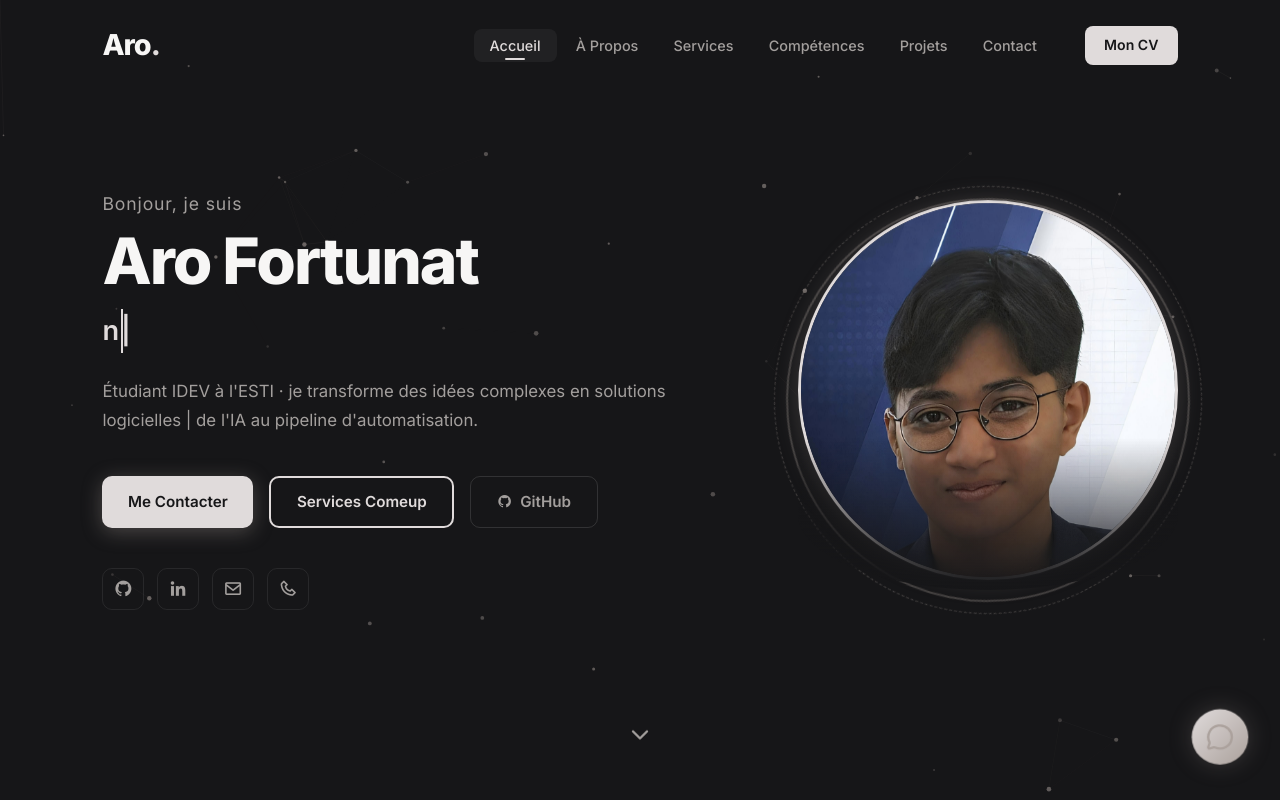
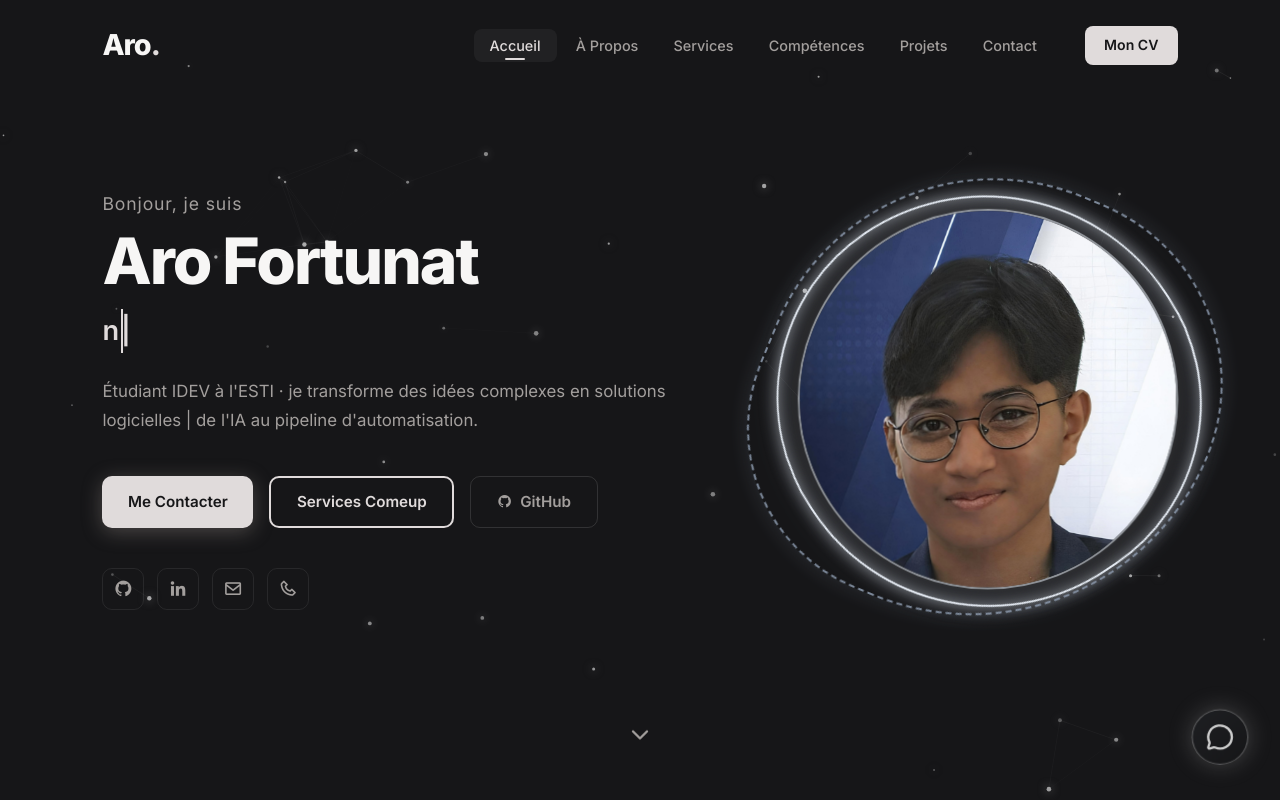
Before and after one commit to aro310/portfolio_front, a React (Vite) app: page / in a window 1280 px wide. Shown: the top 800 px of the page. Built offline with nearby package versions, Linux system fonts and the light colour scheme; no server answers.

Commit message:
style-update

```diff
--- a/src/App.css
+++ b/src/App.css
@@ -214,45 +214,201 @@ section { padding: 7rem 8% 5rem; }
   box-shadow: var(--glow);
 }
 
-/* Profile image */
+/* Profile image futuriste avec orbites courbes animées */
+/* --- VARIABLES LOCALES (Gris Métallique & Bleu-Gris) --- */
 .home-imgHover {
+  --metal-primary: #e2e8f0;   /* Gris clair brillant (Titane) */
+  --metal-secondary: #94a3b8; /* Gris-bleu ardoise */
+  --metal-glow: rgba(226, 232, 240, 0.5); /* Lueur métallique douce */
+
   position: relative;
-  width: 380px; height: 380px;
+  width: 380px;
+  height: 380px;
   flex-shrink: 0;
+
+  display: flex;
+  align-items: center;
+  justify-content: center;
+  isolation: isolate;
+  cursor: pointer;
 }
+
+/* --- ORBITE 1 : Anneau Titane (Courbe fluide) --- */
 .home-imgHover::before {
-  content:'';
-  position: absolute; inset: -12px;
+  content: '';
+  position: absolute;
+  inset: -18px;
+
+  border: 2px solid var(--metal-primary);
   border-radius: 50%;
-  border: 2px solid rgba(171,161,156,0.3);
-  animation: spin 12s linear infinite;
+
+  /* Lueur métallique et halo bleuté */
+  box-shadow:
+    inset 0 0 15px var(--metal-glow),
+    0 0 15px var(--metal-glow);
+  filter: drop-shadow(0 0 8px rgba(148, 163, 184, 0.4));
+
+  animation: orbitMorph1 6s ease-in-out infinite,
+             spin 10s linear infinite;
+
+  transition: all 0.5s cubic-bezier(0.175, 0.885, 0.32, 1.275);
 }
+
+/* --- ORBITE 2 : Champ magnétique (Instable & Pointillé) --- */
 .home-imgHover::after {
-  content:'';
-  position: absolute; inset: -24px;
+  content: '';
+  position: absolute;
+  inset: -35px;
+
+  border: 2px dashed var(--metal-secondary);
   border-radius: 50%;
-  border: 1px dashed rgba(171,161,156,0.3);
-  animation: spin 20s linear infinite reverse;
+
+  box-shadow: 0 0 20px rgba(148, 163, 184, 0.2);
+  opacity: 0.8;
+
+  animation: orbitMorph2 8s ease-in-out infinite reverse,
+             spin 15s linear infinite reverse;
+
+  transition: all 0.5s ease;
 }
-@keyframes spin { to { transform: rotate(360deg); } }
+
+/* --- LE COEUR : Image avec effet Chrome/Verre --- */
 .home-imgHover img {
-  width: 100%; height: 100%;
+  position: relative;
+  z-index: 2;
+  width: 100%;
+  height: 100%;
   border-radius: 50%;
   object-fit: cover;
-  border: 3px solid var(--color);
-  box-shadow: var(--glow), inset 0 0 40px rgba(0,0,0,0.5);
-  animation: float 5s ease-in-out infinite;
-}
-@keyframes float { 0%,100%{transform:translateY(0)} 50%{transform:translateY(-14px)} }
-.cloud-cover {
-  position: absolute; bottom: 0; left: 0;
-  width: 100%; height: 40%;
-  background: linear-gradient(to top, var(--bg) 0%, transparent 100%);
-  border-radius: 0 0 50% 50%;
-  pointer-events: none;
-  z-index: 2;
+
+  border: 2px solid rgba(226, 232, 240, 0.6);
+  box-shadow:
+    0 0 25px rgba(226, 232, 240, 0.2),
+    inset 0 0 50px rgba(0, 0, 0, 0.5);
+
+  /* Filtre donnant un aspect légèrement "froid" et métallique à l'image */
+  filter: grayscale(30%) sepia(10%) hue-rotate(180deg) contrast(105%);
+
+  animation: zeroGravity 6s ease-in-out infinite;
+  transition: filter 0.4s ease, border-color 0.4s ease, box-shadow 0.4s ease;
 }
 
+/* --- INTERACTION AU SURVOL (Hover) --- */
+/* --- VARIABLES LOCALES (Gris Métallique & Bleu-Gris) --- */
+.home-imgHover {
+  --metal-primary: #e2e8f0;   /* Gris clair brillant (Titane) */
+  --metal-secondary: #94a3b8; /* Gris-bleu ardoise */
+  --metal-glow: rgba(226, 232, 240, 0.5);
+
+  position: relative;
+  width: 380px;
+  height: 380px;
+  flex-shrink: 0;
+  display: flex;
+  align-items: center;
+  justify-content: center;
+  isolation: isolate;
+  cursor: pointer;
+}
+
+/* --- ORBITE 1 : Anneau Titane (Courbe fluide) --- */
+.home-imgHover::before {
+  content: '';
+  position: absolute;
+  inset: -18px;
+  border: 2px solid var(--metal-primary);
+  border-radius: 50%;
+  box-shadow:
+    inset 0 0 15px var(--metal-glow),
+    0 0 15px var(--metal-glow);
+  filter: drop-shadow(0 0 8px rgba(148, 163, 184, 0.4));
+  animation: orbitMorph1 6s ease-in-out infinite,
+             spin 10s linear infinite;
+  transition: all 0.5s cubic-bezier(0.175, 0.885, 0.32, 1.275);
+}
+
+/* --- ORBITE 2 : Champ magnétique (Instable & Pointillé) --- */
+.home-imgHover::after {
+  content: '';
+  position: absolute;
+  inset: -35px;
+  border: 2px dashed var(--metal-secondary);
+  border-radius: 50%;
+  box-shadow: 0 0 20px rgba(148, 163, 184, 0.2);
+  opacity: 0.8;
+  animation: orbitMorph2 8s ease-in-out infinite reverse,
+             spin 15s linear infinite reverse;
+  transition: all 0.5s ease;
+}
+
+/* --- LE COEUR : Image au rendu Naturel / Réel --- */
+.home-imgHover img {
+  position: relative;
+  z-index: 2;
+  width: 100%;
+  height: 100%;
+  border-radius: 50%;
+  object-fit: cover;
+  border: 2px solid rgba(226, 232, 240, 0.6);
+  box-shadow:
+    0 0 25px rgba(226, 232, 240, 0.2),
+    inset 0 0 50px rgba(0, 0, 0, 0.4);
+
+  /* Rendu réel sans filtre de couleur au départ */
+  filter: brightness(1) contrast(1);
+
+  animation: zeroGravity 6s ease-in-out infinite;
+  transition: filter 0.4s ease, border-color 0.4s ease, box-shadow 0.4s ease;
+}
+
+/* --- INTERACTION AU SURVOL (Hover) --- */
+.home-imgHover:hover::before {
+  inset: -25px;
+  box-shadow:
+    inset 0 0 25px rgba(255, 255, 255, 0.6),
+    0 0 35px rgba(226, 232, 240, 0.7);
+  border-color: #ffffff;
+}
+
+.home-imgHover:hover::after {
+  inset: -45px;
+  opacity: 1;
+  border-style: solid;
+  border-color: var(--metal-primary);
+  box-shadow: 0 0 30px rgba(148, 163, 184, 0.5);
+}
+
+.home-imgHover:hover img {
+  /* Légère accentuation de l'éclat au survol */
+  filter: brightness(1.1) contrast(1.05);
+  border-color: #ffffff;
+  box-shadow:
+    0 0 35px rgba(226, 232, 240, 0.4),
+    inset 0 0 30px rgba(0, 0, 0, 0.2);
+}
+
+/* --- ANIMATIONS --- */
+@keyframes spin { to { transform: rotate(360deg); } }
+
+@keyframes zeroGravity {
+  0%, 100% { transform: translateY(0) scale(1) rotate(0deg); }
+  50% { transform: translateY(-12px) scale(1.02) rotate(2deg); }
+}
+
+@keyframes orbitMorph1 {
+  0%, 100% { border-radius: 50%; }
+  25% { border-radius: 55% 45% 60% 40%; }
+  50% { border-radius: 45% 55% 40% 60%; }
+  75% { border-radius: 60% 40% 55% 45%; }
+}
+
+@keyframes orbitMorph2 {
+  0%, 100% { border-radius: 50%; }
+  20% { border-radius: 60% 40% 55% 45%; }
+  40% { border-radius: 40% 60% 45% 55%; }
+  60% { border-radius: 55% 45% 60% 40%; }
+  80% { border-radius: 45% 55% 50% 50%; }
+}
 /* Scroll hint */
 .scroll-down-hint {
   position: absolute; bottom: 3rem; left: 50%;
@@ -722,8 +878,9 @@ section { padding: 7rem 8% 5rem; }
   height: 56px;
 
   border-radius: 50%;
-  background: linear-gradient(135deg, var(--color), var(--color2));
-  color: #aba19c;
+  background: linear-gradient(135deg, #1e1f22, #161618);
+  border: 1px solid rgba(207, 207, 207, 0.4);
+  color: #cfcfcf;
 
   display: flex;
   align-items: center;
@@ -731,22 +888,24 @@ section { padding: 7rem 8% 5rem; }
 
   z-index: 999;
 
-  box-shadow: var(--glow);
+  box-shadow: 0 0 25px rgba(207, 207, 207, 0.25);
 
   cursor: pointer;
 
-  /* Animation rebond basket */
   animation: basketballBounce 1.4s infinite ease-in-out;
 
   transition:
     transform 0.25s ease,
-    box-shadow 0.25s ease;
+    box-shadow 0.25s ease,
+    border-color 0.25s ease;
 }
 
 /* Hover plus dynamique */
 .floating-avatar-btn:hover {
   transform: scale(1.18);
-  box-shadow: 0 0 30px rgba(255,255,255,0.35);
+  box-shadow: 0 0 40px rgba(207, 207, 207, 0.45);
+  border-color: #e0e0e0;
+  color: #ffffff;
 }
 
 /* Effet pression au clic */
@@ -756,41 +915,23 @@ section { padding: 7rem 8% 5rem; }
 
 /* Animation style ballon de basket */
 @keyframes basketballBounce {
-  0% {
-    transform: translateY(0) scaleX(1) scaleY(1);
-  }
+  0% { transform: translateY(0) scaleX(1) scaleY(1); }
+  10% { transform: translateY(0) scaleX(1.05) scaleY(0.95); }
+  30% { transform: translateY(-18px) scaleX(0.96) scaleY(1.04); }
+  50% { transform: translateY(0) scaleX(1.08) scaleY(0.92); }
+  60% { transform: translateY(-8px) scaleX(0.98) scaleY(1.02); }
+  75% { transform: translateY(0) scaleX(1.03) scaleY(0.97); }
+  100% { transform: translateY(0) scaleX(1) scaleY(1); }
+}
 
-  10% {
-    transform: translateY(0) scaleX(1.05) scaleY(0.95);
-  }
-
-  30% {
-    transform: translateY(-18px) scaleX(0.96) scaleY(1.04);
-  }
-
-  50% {
-    transform: translateY(0) scaleX(1.08) scaleY(0.92);
-  }
-
-  60% {
-    transform: translateY(-8px) scaleX(0.98) scaleY(1.02);
-  }
-
-  75% {
-    transform: translateY(0) scaleX(1.03) scaleY(0.97);
-  }
-
-  100% {
-    transform: translateY(0) scaleX(1) scaleY(1);
-  }
-}
 .floating-avatar-btn::before {
   content: "";
   position: absolute;
   inset: -6px;
   border-radius: 50%;
 
-  background: rgba(255,255,255,0.15);
+  background: rgba(207, 207, 207, 0.2);
+  box-shadow: 0 0 20px rgba(207, 207, 207, 0.1);
 
   animation: pulseRing 1.8s infinite;
 
@@ -798,19 +939,9 @@ section { padding: 7rem 8% 5rem; }
 }
 
 @keyframes pulseRing {
-  0% {
-    transform: scale(0.9);
-    opacity: 0.8;
-  }
-
-  70% {
-    transform: scale(1.5);
-    opacity: 0;
-  }
-
-  100% {
-    opacity: 0;
-  }
+  0% { transform: scale(0.9); opacity: 0.8; }
+  70% { transform: scale(1.5); opacity: 0; }
+  100% { opacity: 0; }
 }
 /* ── Avatar Widget ───────────────────────────────────────────────────────── */
 .avatar-widget {
--- a/src/App.jsx
+++ b/src/App.jsx
@@ -500,14 +500,14 @@ function App() {
             <Leva hidden />
             <div className="widget-canvas-container" style={{ height: "220px", position: "relative" }}>
               {canvasReady ? (
-                <Canvas dpr={[1, 1.5]} camera={{ position: [0, 0, 8], fov: 42 }}>
-                  <color attach="background" args={["#0d1b2a"]} />
+                <Canvas dpr={1} camera={{ position: [0, 0, 8], fov: 42 }} performance={{ min: 0.5 }}>
+                  <color attach="background" args={["#161618"]} />
                   <Experience audioData={audioData} playAudio={playAudio} setPlayAudio={setPlayAudio} />
                 </Canvas>
               ) : (
-                <div style={{ height: "100%", display: "flex", alignItems: "center", justifyContent: "center", background: "#0d1b2a", borderRadius: "8px" }}>
-                  <div style={{ width: "36px", height: "36px", border: "3px solid #1e3a5f", borderTop: "3px solid #00abf0", borderRadius: "50%", animation: "spin 0.8s linear infinite" }} />
-                </div>
+                  <div style={{ height: "100%", display: "flex", alignItems: "center", justifyContent: "center", background: "#161618", borderRadius: "8px" }}>
+                    <div style={{ width: "36px", height: "36px", border: "3px solid #2b2d30", borderTop: "3px solid #aba19c", borderRadius: "50%", animation: "spin 0.8s linear infinite" }} />
+                  </div>
               )}
             </div>
             <div className="widget-ui-container">
--- a/src/components/AnimatedCanvas.jsx
+++ b/src/components/AnimatedCanvas.jsx
@@ -31,8 +31,8 @@ export function AnimatedCanvas() {
     // Reduced particle count — visually identical, much cheaper to compute
     const PARTICLE_COUNT = isMobile ? 25 : 45;
     const MAX_DIST = 120;
-    // Taupe palette to match Electric Ace theme
-    const COLOR = "171, 161, 156";
+    // Neon cyan palette for particles (perfect contrast with charcoal)
+    const COLOR = "220, 220, 220";
 
     class Particle {
       constructor() { this.reset(); }
@@ -42,7 +42,7 @@ export function AnimatedCanvas() {
         this.vx = (Math.random() - 0.5) * 0.5;
         this.vy = (Math.random() - 0.5) * 0.5;
         this.radius = Math.random() * 1.5 + 0.8;
-        this.opacity = Math.random() * 0.45 + 0.15;
+        this.opacity = Math.random() * 0.6 + 0.2;
       }
       update() {
         this.x += this.vx;
@@ -54,7 +54,10 @@ export function AnimatedCanvas() {
         ctx.beginPath();
         ctx.arc(this.x, this.y, this.radius, 0, Math.PI * 2);
         ctx.fillStyle = `rgba(${COLOR}, ${this.opacity})`;
+        ctx.shadowBlur = 10;
+        ctx.shadowColor = `rgba(${COLOR}, 0.8)`;
         ctx.fill();
+        ctx.shadowBlur = 0; // reset
       }
     }
 
@@ -63,20 +66,17 @@ export function AnimatedCanvas() {
     const loop = (timestamp) => {
       animationId = requestAnimationFrame(loop);
 
-      // Frame-rate throttle
       const elapsed = timestamp - lastFrameTime;
       if (elapsed < FRAME_INTERVAL) return;
       lastFrameTime = timestamp - (elapsed % FRAME_INTERVAL);
 
       ctx.clearRect(0, 0, canvas.width, canvas.height);
 
-      // Draw particles & mouse connections
       for (let i = 0; i < particles.length; i++) {
         const p = particles[i];
         p.update();
         p.draw();
 
-        // Mouse lines
         if (mouse.x !== null) {
           const dx = p.x - mouse.x;
           const dy = p.y - mouse.y;
@@ -84,19 +84,17 @@ export function AnimatedCanvas() {
           const threshold = MAX_DIST * 1.5;
           if (distSq < threshold * threshold) {
             const dist = Math.sqrt(distSq);
-            const alpha = (1 - dist / threshold) * 0.35;
+            const alpha = (1 - dist / threshold) * 0.4;
             ctx.beginPath();
             ctx.moveTo(p.x, p.y);
             ctx.lineTo(mouse.x, mouse.y);
             ctx.strokeStyle = `rgba(${COLOR}, ${alpha})`;
-            ctx.lineWidth = 0.6;
+            ctx.lineWidth = 0.8;
             ctx.stroke();
           }
         }
 
-        // Particle-to-particle lines — O(n²) but with early square-distance bail-out
-        // and only forward pairs (i < j) to halve iterations
-        if (!isMobile) {
+        // Restored Particle-to-particle lines with high optimizations (O(n²/2) + quick distance reject)
         for (let j = i + 1; j < particles.length; j++) {
           const p2 = particles[j];
           const dx = p.x - p2.x;
@@ -104,14 +102,14 @@ export function AnimatedCanvas() {
           const distSq = dx * dx + dy * dy;
           if (distSq < MAX_DIST * MAX_DIST) {
             const dist = Math.sqrt(distSq);
-              const alpha = (1 - dist / MAX_DIST) * 0.18;
+            // Reduced line opacity to avoid chaotic overlapping and save rendering bandwidth
+            const alpha = (1 - dist / MAX_DIST) * 0.2;
             ctx.beginPath();
             ctx.moveTo(p.x, p.y);
             ctx.lineTo(p2.x, p2.y);
             ctx.strokeStyle = `rgba(${COLOR}, ${alpha})`;
             ctx.lineWidth = 0.4;
             ctx.stroke();
-            }
           }
         }
       }
```
Lines whose indentation alone changed are shown as unchanged.
